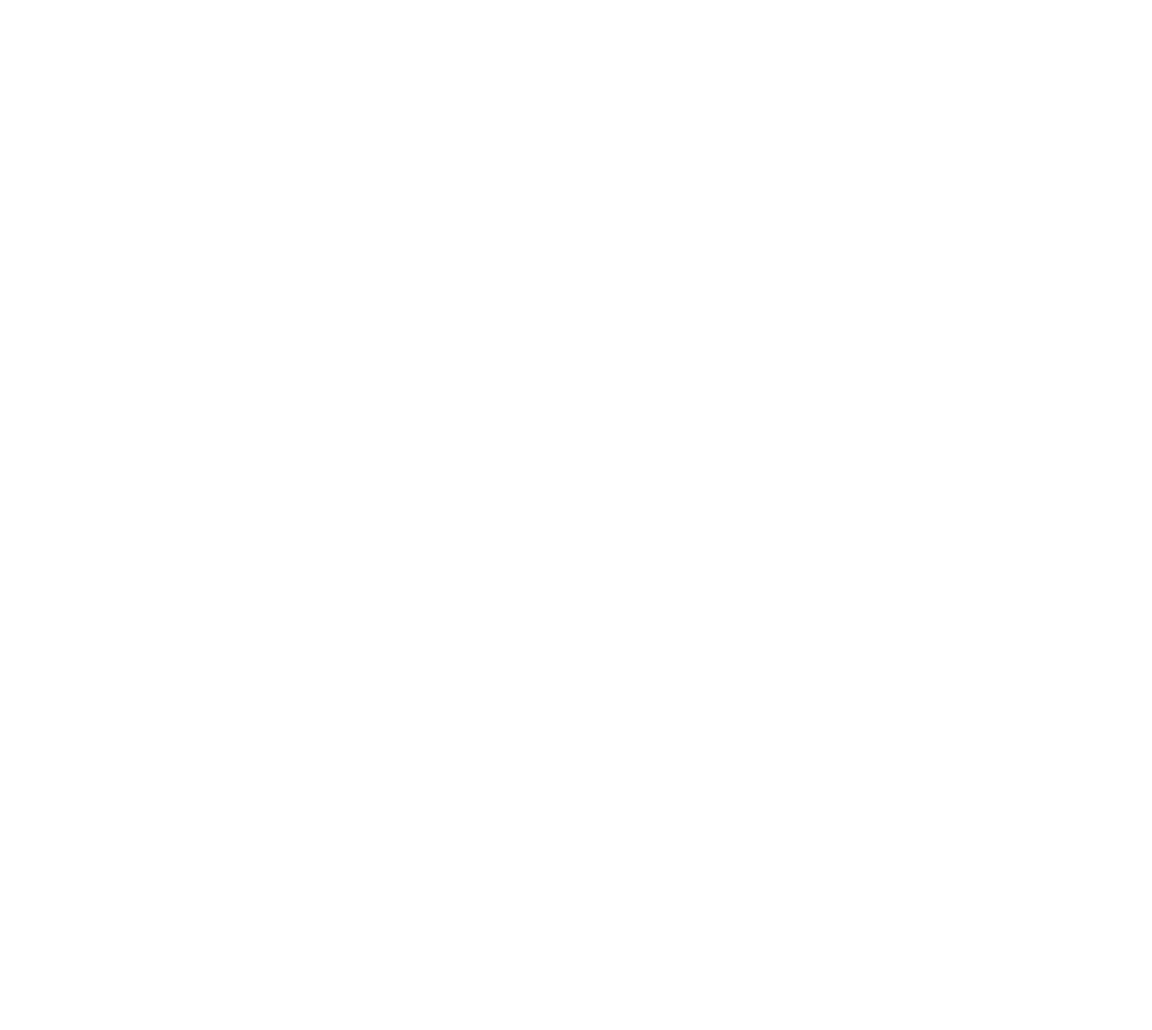
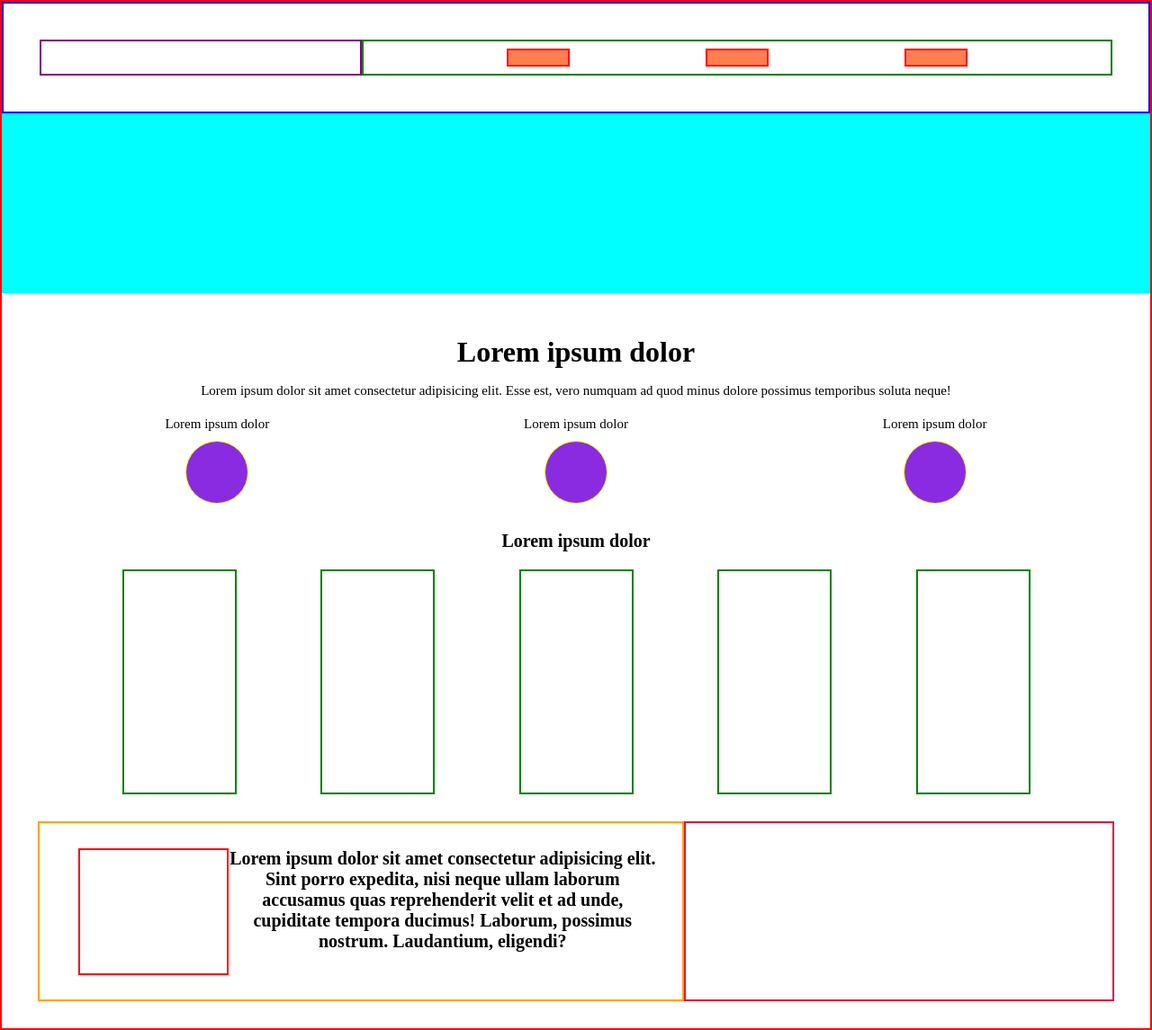
Before and after one commit to eduardo50051/diagramacao, a plain HTML site: page index.html in a window 1280 px wide. Shown: the whole page at 90% size. Before the commit the page ends 800 px from the top, so only its background shows below. Drawn offline with Linux system fonts and the light colour scheme.

Commit message:
subindo_mac

```diff
--- a/index.html
+++ b/index.html
@@ -1,12 +1,117 @@
 <!DOCTYPE html>
 <html lang="en">
 <head>
+    <link rel="stylesheet" href="styles.css">
     <meta charset="UTF-8">
     <meta name="viewport" content="width=device-width, initial-scale=1.0">
     <title>Document</title>
 </head>
 <body>
 
+  <div class="cabecalho">
+    <div class="logo">
+
+    </div>
+
+    <div class="menu">
+
+
+            <div class="menu_item"></div>
+            <div class="menu_item"></div>
+            <div class="menu_item"></div>
+
+
+
+    </div>
+
+</div>
+
+  <div class="banner">
+
+  </div>
+
+<div class="corpo_loja caixa_1">
+
+    <h1> Lorem ipsum dolor </h1>
+
+    <p> Lorem ipsum dolor sit amet consectetur adipisicing elit. Esse est, vero numquam ad quod minus dolore possimus temporibus soluta neque!  </p>
+
+    <div class="caixa_1_flex">
+
+    <p>Lorem ipsum dolor</p>
+
+    <p>Lorem ipsum dolor</p>
+
+
+    <p>Lorem ipsum dolor</p>
+
+    </div>
+
+    <div class="caixa_1_flex">
+
+        <div class="item_caixa_1">  </div>
+
+
+        <div class="item_caixa_1">  </div>
+
+
+        <div class="item_caixa_1">  </div>
+        </div>
+
+</div>
+
+
+<div class="corpo_loja">
+
+<h2> Lorem ipsum dolor
+</h2>
+
+<div class="caixas_destaque">
+
+
+    <div class="imagem_destaque"></div>
+    <div class="imagem_destaque"></div>
+    <div class="imagem_destaque"></div>
+    <div class="imagem_destaque"></div>
+    <div class="imagem_destaque"></div>
+
+
+</div>
+
+
+</div>
+
+
+<div class="corpo_loja caixa_flex_intermediaria">
+
+
+<div class="caixa_duas_linhas">
+
+
+        <div class="imagem_texto_grande">
+
+        </div>
+
+        <div class="caixa_texto_linhas">
+
+            <h2> Lorem ipsum dolor sit amet consectetur adipisicing elit. Sint porro expedita, nisi neque ullam laborum accusamus quas reprehenderit velit et ad unde, cupiditate tempora ducimus! Laborum, possimus nostrum. Laudantium, eligendi?</h2>
+        </div>
+
+
+</div>
+
+<div class="caixa_inteira">
+
+<div class="imagem_inteira"></div>
+
+</div>
+
+
+
+
+
+
+</div>
 
 
 
--- /dev/null
+++ b/styles.css
@@ -0,0 +1,138 @@
+* {
+    margin: 0;
+    padding: 0;
+    box-sizing: border-box;
+  }
+
+h1{
+text-align: center;
+line-height: 70px;
+}
+
+h2{
+  text-align: center;
+  font-size: 20px;
+}
+
+p {
+  text-align: center;
+  font-size: 15px;
+}
+
+  .corpo_loja{
+    margin-bottom: 30px;
+  margin-top: 30px;
+padding: 0px 40px 0px 40px;
+  }
+
+  body{
+    height: auto;
+    border: 2px solid red;
+  }
+
+  .cabecalho{
+    padding: 40px ;
+    display: flex;
+border: 2px solid blue;
+
+  }
+
+ .logo{
+  height: 40px;
+  width: 30%;
+  border: 2px solid purple;
+ }
+
+ .menu{
+  padding: 8px;
+  display: flex;
+  height: 40px;
+  width: 70%;
+  border: 2px solid green;
+  justify-content: space-evenly;
+ }
+
+ .menu_item{
+
+border: 2px solid red;
+  height: 20px;
+  width: 70px;
+  background-color: coral ;
+
+
+ }
+
+ .banner {
+height: 200px;
+background-color: aqua;
+
+ }
+
+.caixa_1_flex p{
+margin-top: 20px;
+margin-bottom: 10px;
+}
+
+ .caixa_1_flex{
+  justify-content: space-around;
+display: flex;
+ }
+
+ .item_caixa_1{
+border-radius: 35px;
+border: 1px solid yellow;
+width: 70px;
+height: 70px;
+background-color: blueviolet;
+
+ }
+
+ .imagem_destaque{
+  border: 2px solid green;
+width: 127px;
+height: 250px;
+ }
+
+ .caixas_destaque{
+  margin-top: 20px;
+  display: flex;
+  justify-content: space-evenly;
+ }
+
+ .caixa_duas_linhas{
+padding: 28px;
+width: 60%;
+display: flex;
+height: 200px;
+border: 2px solid orange;
+
+ }
+
+ .caixa_inteira{
+  border: 2px solid crimson;
+width: 40%;
+height: 200px;
+ }
+
+ .caixa_flex_intermediaria{
+display: flex;
+ }
+
+ .imagem_texto_grande{
+  margin-left: 15px;
+  border: 2px solid red;
+  width: 684px;
+  height: 141px;
+ }
+
+ .caixa_texto_linhas{
+
+ }
+
+ .imagem_inteira{
+
+ }
+
+ .imagem_blocos{
+border: 2px solid red;;
+ }
```
